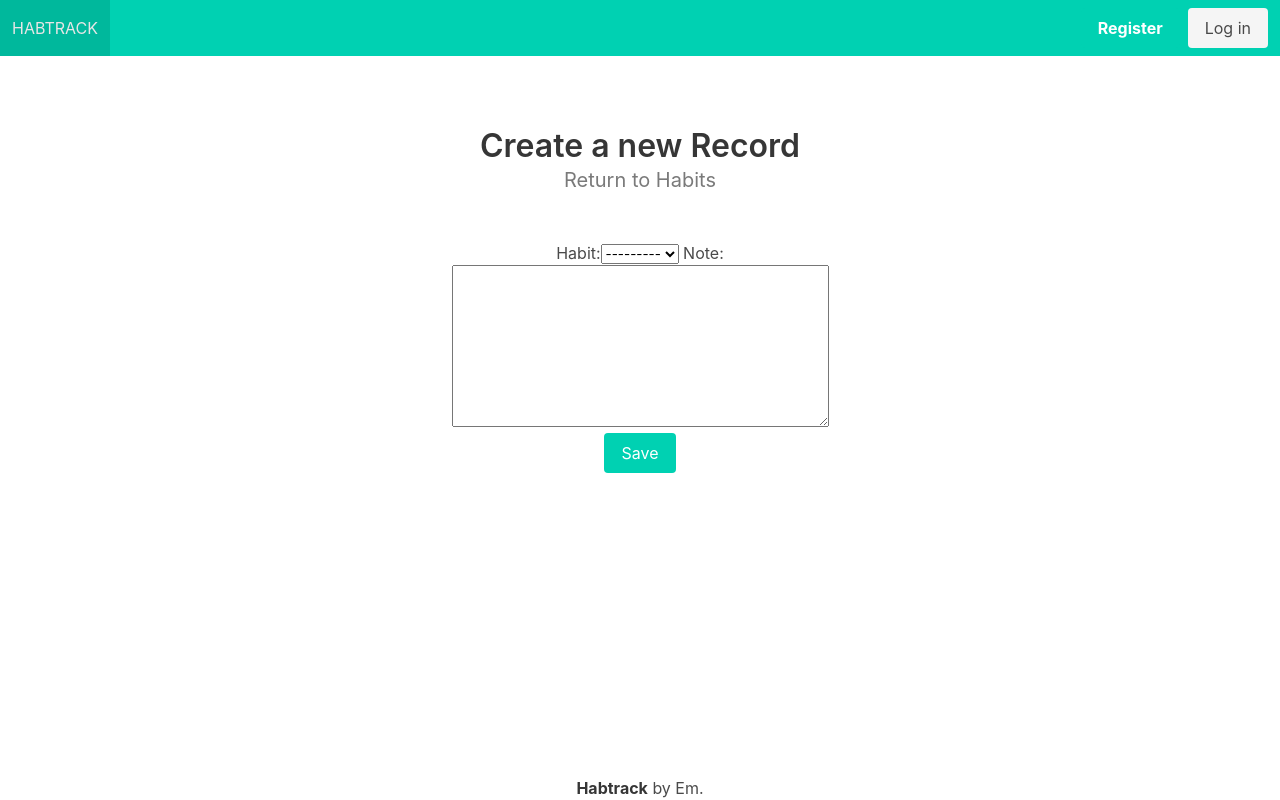
After one commit to Momentum-Team-9/django-habit-tracker-esparr, a Django app: template templates/habits/create_record.html in a window 1280 px wide. The commit adds this page. Run offline with Django 3.2, Linux system fonts and the light colour scheme; the template is opened without the code that fills it: values that come from a table or form of the project are taken from there, others are empty; parts of the project's set-up code (start-up, migrations or seed data) failed here and were passed over; some libraries are stand-ins or nearby versions.

Commit message:
Adds view, url, template for create_record

```diff
--- a/project/urls.py
+++ b/project/urls.py
@@ -27,8 +27,11 @@ urlpatterns = [
     path("habits/new", views.new_habit, name="new_habit"),
     path("habits/<int:pk>/edit/", views.edit_habit, name="edit_habit"),
     path("habits/<int:pk>/delete/", views.delete_habit, name="delete_habit"),
-    path("habits/<int:pk>/record/", views.habit_record, name="habit_record"),
-    # path("habits/<int:pk>/year/month/date/",
+    path("habits/<int:pk>/records/",
+         views.view_habit_records, name="view_habit_records"),
+    path("habits/<int:habit_pk>/new_record",
+         views.create_record, name="create_record"),
+    # path("habits/<int:habit_pk>/<yyyy:year>/<mm:month>/<dd:date>/",
     #         views.date_record, name="date_record"),
 ]
 
--- /dev/null
+++ b/templates/habits/create_record.html
@@ -0,0 +1,26 @@
+{% extends "base.html" %}
+
+{% block content %}
+<section class="hero p-5 has-text-centered">
+    <h1 class="title">Create a new Record</h1>
+    <p class="subtitle"><a href="{% url 'list_habits' %}" class="has-text-grey">Return to Habits</a></p>
+</section>
+
+{% load bulma_tags %}
+{# Display a form #}
+<div class="columns has-text-centered">
+    <div class="column is-quarter"></div>
+    <div class="column is-half">
+        <div class="control m-5 has-text-centered">
+            <form class="form" action="{% url 'create_record' pk=habit_pk %}" method="POST">
+                {% csrf_token %}
+                {{ form|bulma }}
+                <div class="field">
+                    <button type="submit" class="button is-primary">Save</button>
+                </div>
+            </form>
+        </div>
+    </div>
+    <div class="column is-quarter"></div>
+</div>
+{% endblock %}
```
Also changed, not shown: core/views.py (+19 -7 lines), templates/habits/view_habit.html (+4 -3 lines), templates/habits/view_habit_records.html (renamed from templates/habits/habit_record.html).
